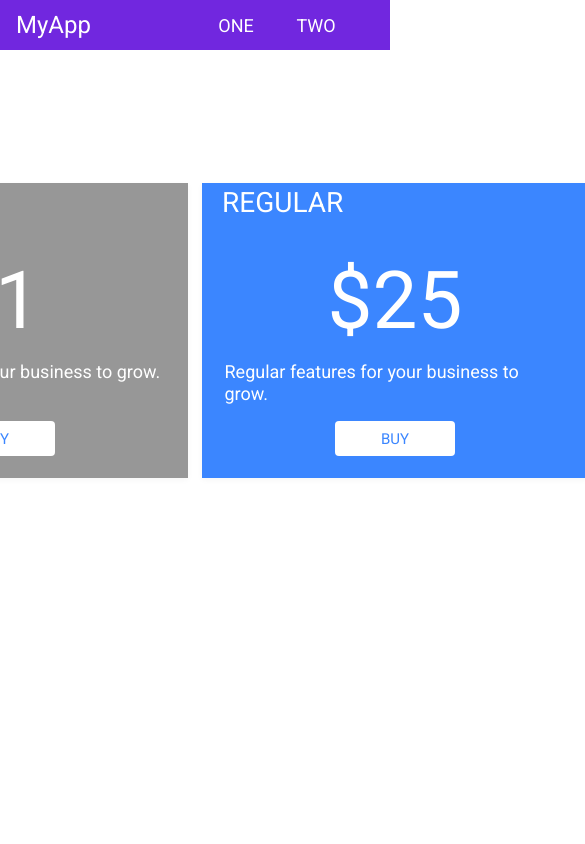
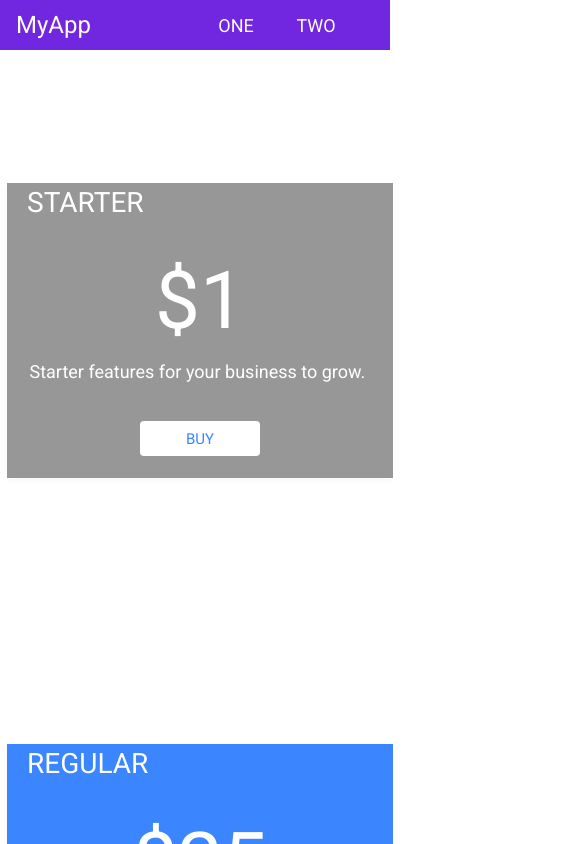
Before and after one commit to ProstoBoris/coding-exercise, an Angular app: page /page-one in a window 390 px wide. Shown: the top 844 px of the page, 585 px wide, since content can reach past the window. Built offline with nearby package versions, Linux system fonts and the light colour scheme.

Commit message:
Add responsiveness

```diff
--- a/src/app/page-one/page-one.component.scss
+++ b/src/app/page-one/page-one.component.scss
@@ -3,3 +3,9 @@
     justify-content: center;
     flex-direction: row;
 }
+
+@media only screen and (max-width: 799px) {
+    .card-container {
+        flex-direction: column;
+    }
+}
--- a/src/app/page-two/page-two.component.scss
+++ b/src/app/page-two/page-two.component.scss
@@ -3,3 +3,9 @@
     justify-content: center;
     flex-direction: row;
 }
+
+@media only screen and (max-width: 799px) {
+    .card-container {
+        flex-direction: column;
+    }
+}
```
